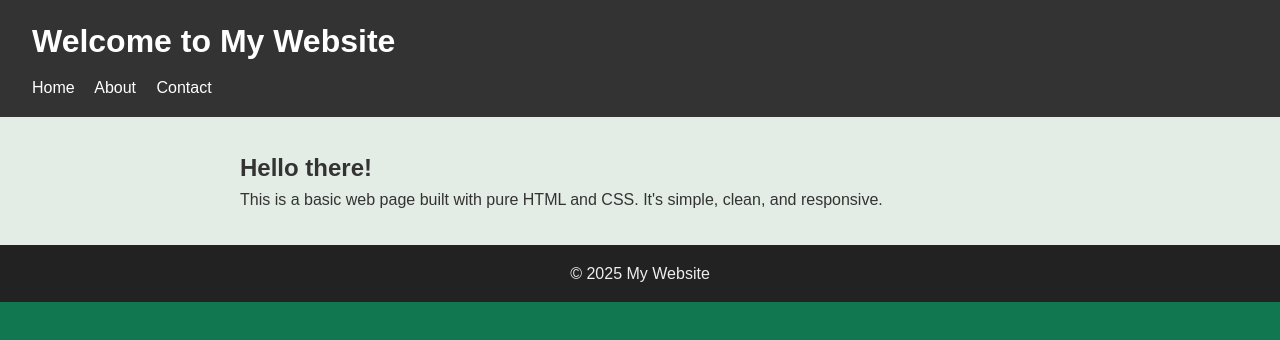
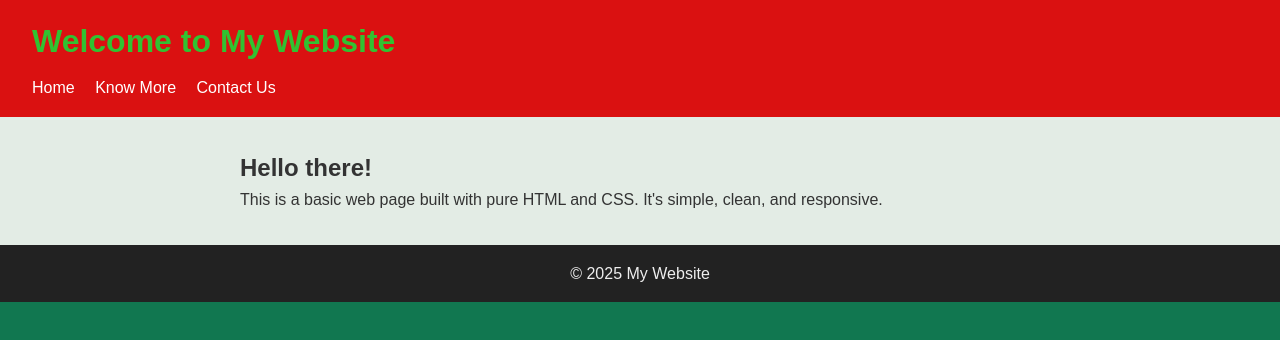
Before and after one commit to mosii721/git-workshop-project, a plain HTML site: page index.html in a window 1280 px wide. Drawn offline with Linux system fonts and the light colour scheme.

Commit message:
new commit

```diff
--- a/index.html
+++ b/index.html
@@ -11,8 +11,8 @@
     <h1>Welcome to My Website</h1>
     <nav>
       <a href="#">Home</a>
-      <a href="#">About</a>
-      <a href="#">Contact</a>
+      <a href="#">Know More</a>
+      <a href="#">Contact Us</a>
     </nav>
   </header>
 
--- a/styles.css
+++ b/styles.css
@@ -13,8 +13,8 @@
   }
 
   header {
-    background-color: #333;
-    color: #fff;
+    background-color: #da1111;
+    color: #31c231;
     padding: 1rem 2rem;
   }
 
```
